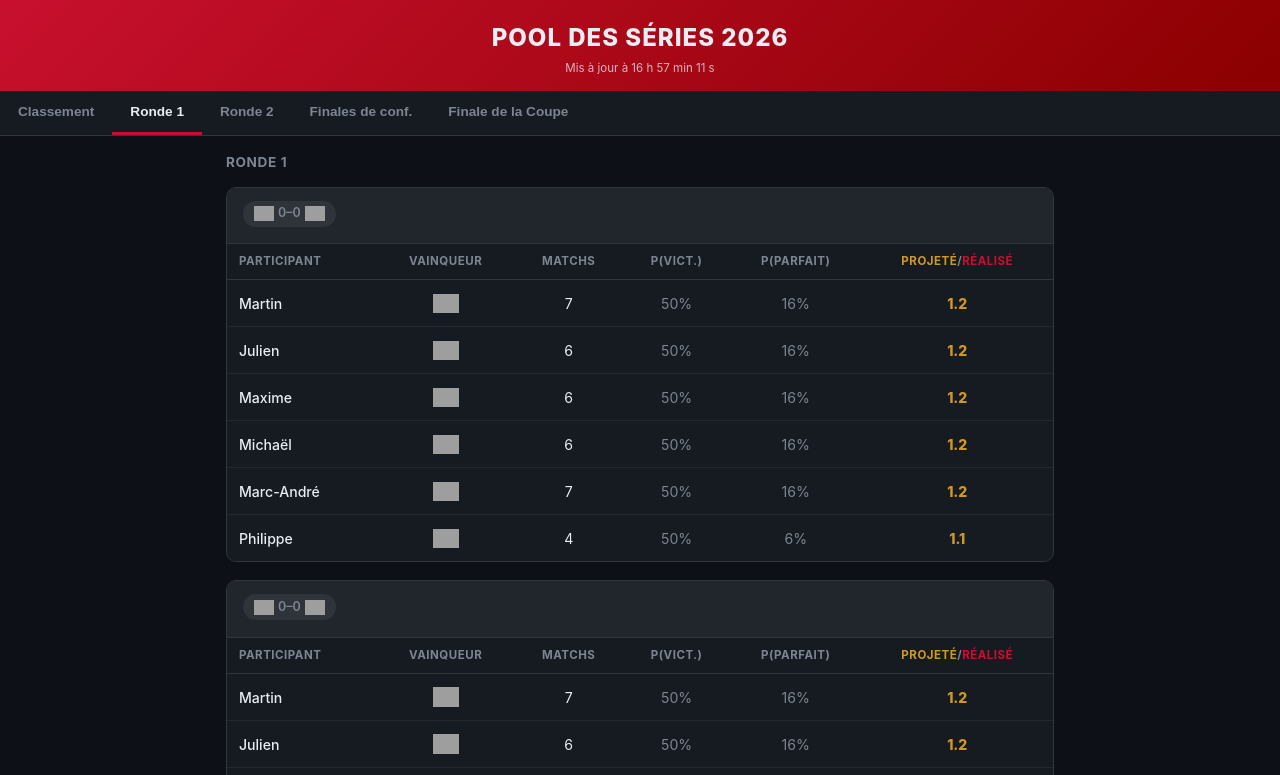
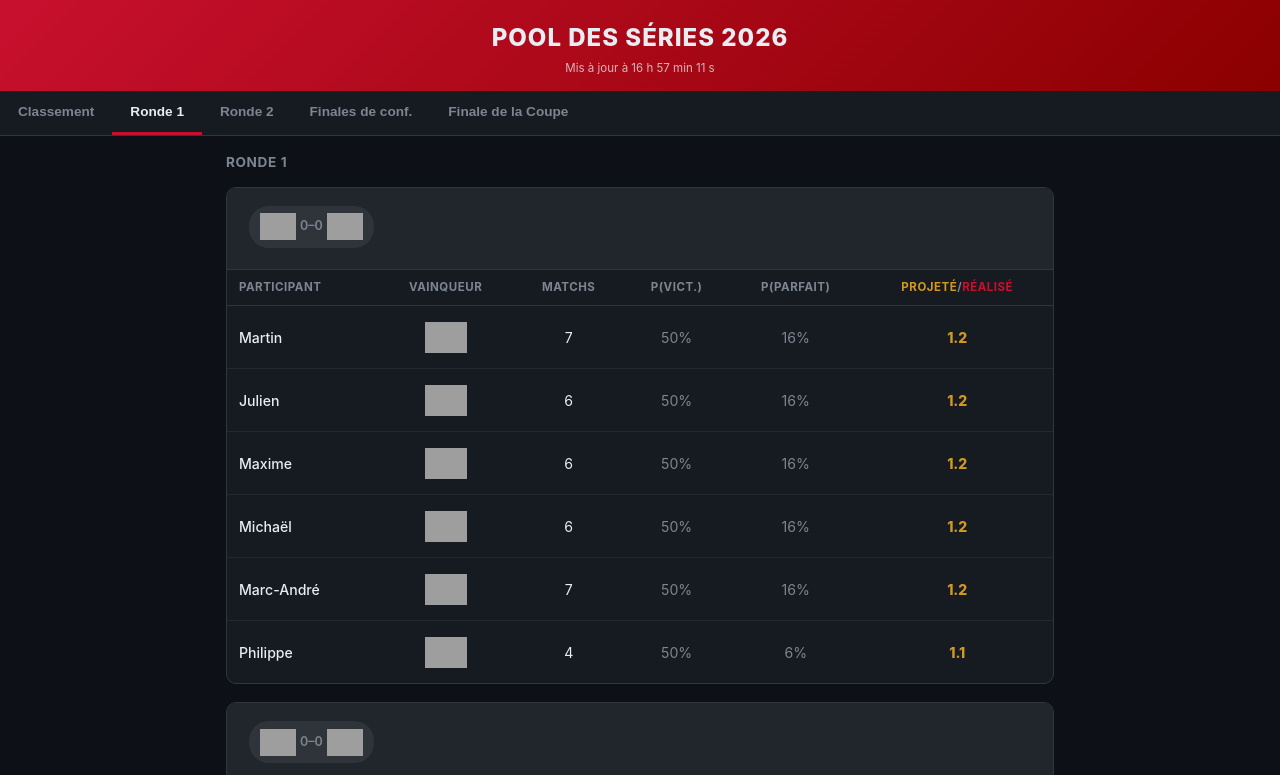
Before and after one commit to gouge97/pool-series, a plain HTML site: page index.html in a window 1280 px wide. Both pictures are taken after a click on the button "Ronde 1". Shown: the top 775 px of the page. Drawn offline with Linux system fonts and the light colour scheme; no server answers; grey boxes are pictures that could not be loaded.

Commit message:
ajustements look

```diff
--- a/css/style.css
+++ b/css/style.css
@@ -162,6 +162,13 @@ td.cup-pick-logo .team-logo { width: 32px; height: 32px; }
   gap: 4px;
 }
 .series-badge .team-logo { width: 20px; height: 20px; }
+@media (min-width: 768px) {
+  .team-logo                    { width: 42px; height: 42px; }
+  td.cup-pick-logo .team-logo   { width: 48px; height: 48px; }
+  .series-badge .team-logo      { width: 36px; height: 36px; }
+  .matchup-header               { padding: 18px 22px; }
+  .matchup-teams                { font-size: 1.35rem; gap: 10px; }
+}
 .badge-upcoming { background: rgba(125,133,144,0.15); color: var(--text-muted); }
 .badge-live     { background: rgba(210,153,34,0.2);   color: var(--gold); }
 .badge-final    { background: rgba(63,185,80,0.15);   color: var(--green); }
--- a/js/app.js
+++ b/js/app.js
@@ -259,7 +259,7 @@ function buildLeaderboard() {
   ranked.forEach((p, i) => {
     const s    = scores[p];
     const rank = i + 1;
-    const icon = rank === 1 ? '🥇' : rank === 2 ? '🥈' : rank === 3 ? '🥉' : String(rank);
+    const icon = String(rank);
     const row  = el('tr', { class: `rank-${rank}` });
     const cupPick = picks.stanleyCupPick?.[p];
     const cupTd   = el('td', { class: 'cup-pick-logo' });
```
